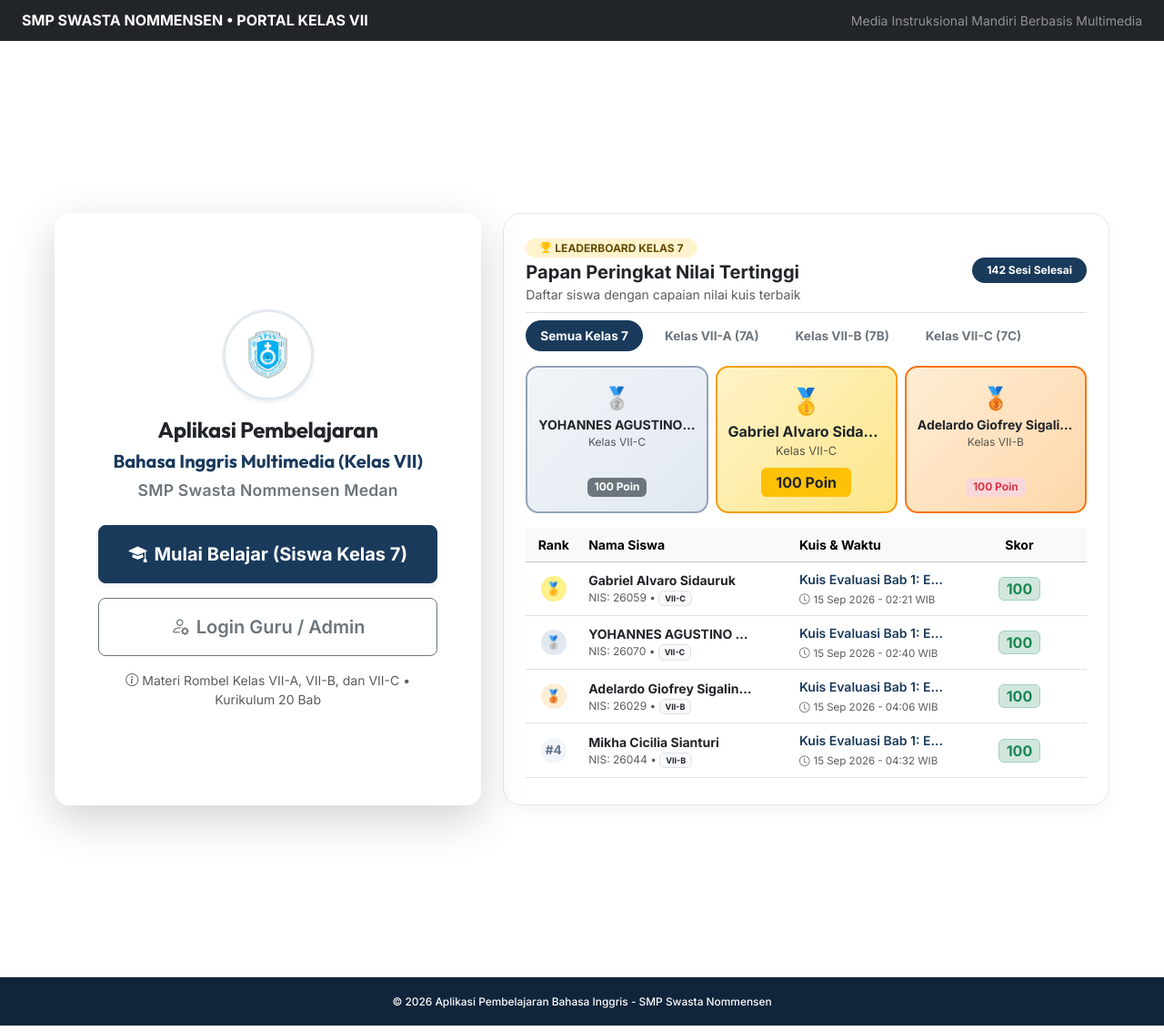
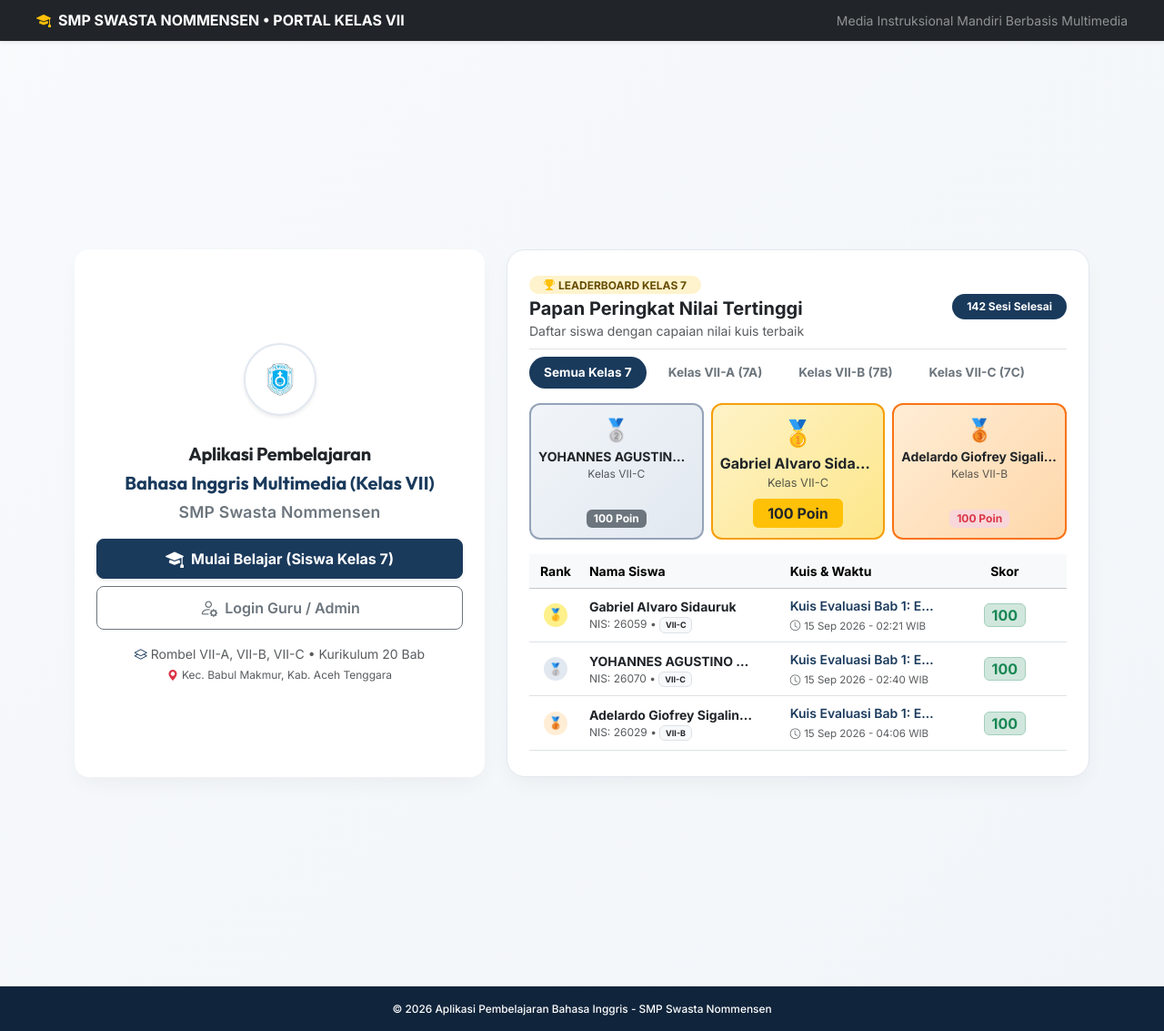
Before and after one commit to zandyka/web-edu-smpnomensen-main, a PHP site: page /index.php in a window 1280 px wide. Shown: the whole page at 91% size. Run offline with PHP 8.4, Linux system fonts and the light colour scheme; data comes from the database, SQL or seed files in the repository.

Commit message:
fix: perbaiki layout index.php anti-overlap serta perbarui nama kepsek dan alamat sekolah ke Aceh Tenggara

```diff
--- a/index.php
+++ b/index.php
@@ -70,6 +70,21 @@ try {
     <link rel="stylesheet" href="assets/css/style.css?v=4.5.0">
 
     <style>
+        body.index-body {
+            background: linear-gradient(135deg, #f8fafc 0%, #f1f5f9 100%);
+            min-height: 100vh;
+            display: flex;
+            flex-direction: column;
+            overflow-x: hidden;
+        }
+
+        .welcome-card {
+            border: 1px solid #e2e8f0;
+            border-radius: 20px;
+            background: #ffffff;
+            box-shadow: 0 10px 25px -5px rgba(0, 0, 0, 0.05);
+        }
+
         .leaderboard-card {
             border: 1px solid #e2e8f0;
             border-radius: 20px;
@@ -78,14 +93,14 @@ try {
         }
 
         .podium-box {
-            border-radius: 14px;
-            padding: 1rem 0.75rem;
+            border-radius: 12px;
+            padding: 0.65rem 0.5rem;
             text-align: center;
             transition: transform 0.2s ease;
         }
 
         .podium-box:hover {
-            transform: translateY(-3px);
+            transform: translateY(-2px);
         }
 
         .podium-1 {
@@ -104,79 +119,98 @@ try {
         }
 
         .rank-badge {
-            width: 28px;
-            height: 28px;
+            width: 26px;
+            height: 26px;
             border-radius: 50%;
             display: inline-flex;
             align-items: center;
             justify-content: center;
             font-weight: 800;
-            font-size: 0.85rem;
+            font-size: 0.8rem;
         }
 
         .rank-1 { background-color: #fef08a; color: #854d0e; }
         .rank-2 { background-color: #e2e8f0; color: #334155; }
         .rank-3 { background-color: #ffedd5; color: #9a3412; }
         .rank-other { background-color: #f1f5f9; color: #64748b; }
+
+        .leaderboard-scroll::-webkit-scrollbar {
+            width: 6px;
+        }
+        .leaderboard-scroll::-webkit-scrollbar-track {
+            background: #f1f5f9;
+            border-radius: 10px;
+        }
+        .leaderboard-scroll::-webkit-scrollbar-thumb {
+            background: #cbd5e1;
+            border-radius: 10px;
+        }
+        .leaderboard-scroll::-webkit-scrollbar-thumb:hover {
+            background: #94a3b8;
+        }
     </style>
 </head>
 <body class="index-body">
 
     <!-- Navigasi Bar Atas Sederhana -->
-    <nav class="navbar navbar-expand-lg navbar-dark bg-dark py-2">
-        <div class="container-fluid px-4 d-flex justify-content-between">
-            <span class="navbar-brand mb-0 h1 fs-6 fw-bold">SMP SWASTA NOMMENSEN &bull; PORTAL KELAS VII</span>
+    <nav class="navbar navbar-expand-lg navbar-dark bg-dark py-2 px-3 flex-shrink-0 z-3 shadow-sm">
+        <div class="container-fluid px-2 px-md-4 d-flex justify-content-between align-items-center">
+            <span class="navbar-brand mb-0 h1 fs-6 fw-bold text-white">
+                <i class="bi bi-mortarboard-fill me-2 text-warning"></i>SMP SWASTA NOMMENSEN &bull; PORTAL KELAS VII
+            </span>
             <span class="text-white-50 small d-none d-md-inline">Media Instruksional Mandiri Berbasis Multimedia</span>
         </div>
     </nav>
 
-    <!-- Kontainer Pembungkus Layar Penuh -->
-    <main class="container-fluid px-3 px-md-5 py-4 d-flex align-items-center" style="min-height: calc(100vh - 105px);">
-        <div class="row g-4 w-100 mx-auto align-items-stretch justify-content-center">
+    <!-- Kontainer Konten Utama -->
+    <main class="flex-grow-1 d-flex flex-column justify-content-center py-3 py-lg-4">
+        <div class="container-xl my-auto">
+            <div class="row g-3 g-lg-4 align-items-stretch justify-content-center">
 
                 <!-- Kolom Kiri: Sambutan & Akses Masuk Portal -->
                 <div class="col-12 col-lg-5 d-flex">
-                <div class="card border-0 shadow-lg rounded-4 p-4 p-md-5 text-center bg-white w-100 d-flex flex-column justify-content-center">
+                    <div class="welcome-card card border-0 rounded-4 p-4 text-center bg-white w-100 d-flex flex-column justify-content-center">
 
                         <!-- Logo Bulat -->
-                    <div class="logo-circle mx-auto mb-3 shadow-sm" style="width: 100px; height: 100px;">
+                        <div class="logo-circle mx-auto mb-2.5 shadow-sm" style="width: 80px; height: 80px; border-radius: 50%; background: #ffffff; border: 2px solid #e2e8f0; display: flex; align-items: center; justify-content: center; padding: 4px;">
                             <?php if ($has_logo): ?>
-                            <img src="<?= $logo_path ?>" alt="Logo SMP Swasta Nommensen" class="logo-img" style="max-height: 75px;">
+                                <img src="<?= $logo_path ?>" alt="Logo SMP Swasta Nommensen" class="logo-img" style="max-height: 56px; width: auto; object-fit: contain;">
                             <?php else: ?>
-                            <span class="logo-text fw-bold">LOGO</span>
+                                <span class="logo-text fw-bold text-primary">SMP</span>
                             <?php endif; ?>
                         </div>
 
                         <!-- Judul & Selamat Datang -->
-                    <h1 class="welcome-text fw-bold text-dark fs-4 mb-1">
+                        <h1 class="welcome-text fw-bold text-dark fs-5 mb-1">
                             Aplikasi Pembelajaran
                         </h1>
                         <p class="text-primary fw-bold fs-5 mb-1" style="font-family: 'Outfit', sans-serif;">
                             Bahasa Inggris Multimedia (Kelas VII)
                         </p>
-                    <p class="school-text text-secondary fw-semibold small mb-4">SMP Swasta Nommensen Medan</p>
+                        <p class="school-text text-secondary fw-semibold small mb-3">SMP Swasta Nommensen</p>
 
                         <!-- Tombol Aksi Masuk -->
-                    <div class="d-grid gap-3 col-12 mx-auto mb-3">
-                        <a href="siswa/login.php" class="btn btn-primary btn-lg rounded-3 fw-bold py-3 shadow-sm d-flex align-items-center justify-content-center gap-2" id="btn-siswa">
+                        <div class="d-grid gap-2 col-12 mx-auto mb-3">
+                            <a href="siswa/login.php" class="btn btn-primary rounded-3 fw-bold py-2.5 shadow-sm d-flex align-items-center justify-content-center gap-2" id="btn-siswa">
                                 <i class="bi bi-mortarboard-fill fs-5"></i>
                                 <span>Mulai Belajar (Siswa Kelas 7)</span>
                             </a>
-                        <a href="admin/login.php" class="btn btn-outline-secondary btn-lg rounded-3 fw-semibold py-3 d-flex align-items-center justify-content-center gap-2" id="btn-guru">
+                            <a href="admin/login.php" class="btn btn-outline-secondary rounded-3 fw-semibold py-2 d-flex align-items-center justify-content-center gap-2" id="btn-guru">
                                 <i class="bi bi-person-gear fs-5"></i>
                                 <span>Login Guru / Admin</span>
                             </a>
                         </div>
 
                         <div class="text-muted small">
-                        <i class="bi bi-info-circle me-1"></i>Materi Rombel Kelas VII-A, VII-B, dan VII-C &bull; Kurikulum 20 Bab
+                            <div><i class="bi bi-layers me-1 text-primary"></i>Rombel VII-A, VII-B, VII-C &bull; Kurikulum 20 Bab</div>
+                            <div class="mt-1" style="font-size: 0.75rem;"><i class="bi bi-geo-alt-fill text-danger me-1"></i>Kec. Babul Makmur, Kab. Aceh Tenggara</div>
                         </div>
                     </div>
                 </div>
 
                 <!-- Kolom Kanan: Papan Peringkat Kuis (Leaderboard Nilai Tertinggi) -->
                 <div class="col-12 col-lg-7 d-flex">
-                <div class="leaderboard-card w-100 p-4 d-flex flex-column">
+                    <div class="leaderboard-card w-100 p-3 p-md-4 d-flex flex-column">
 
                     <!-- Header Leaderboard -->
                     <div class="d-flex justify-content-between align-items-center pb-2 mb-2 border-bottom">
@@ -291,7 +325,7 @@ try {
                         </div>
 
                         <!-- Tabel Daftar Peringkat Lengkap -->
-                        <div class="table-responsive flex-grow-1" style="max-height: 280px; overflow-y: auto;">
+                        <div class="table-responsive flex-grow-1 leaderboard-scroll" style="max-height: 220px; overflow-y: auto;">
                             <table class="table table-hover align-middle mb-0 small">
                                 <thead class="table-light sticky-top">
                                     <tr>
@@ -349,7 +383,7 @@ try {
     </main>
 
     <!-- Footer Bawah -->
-    <footer class="bottom-footer text-center py-3 text-white border-top">
+    <footer class="bottom-footer text-center py-2.5 text-white border-top flex-shrink-0">
         <small>&copy; 2026 Aplikasi Pembelajaran Bahasa Inggris - SMP Swasta Nommensen</small>
     </footer>
 
```
Also changed, not shown: REPORT.md (+4 -4 lines), admin/cetak_raport.php (+9 -10 lines), siswa/cetak_raport.php (+9 -10 lines), README.md. Lines whose indentation alone changed are shown as unchanged.
